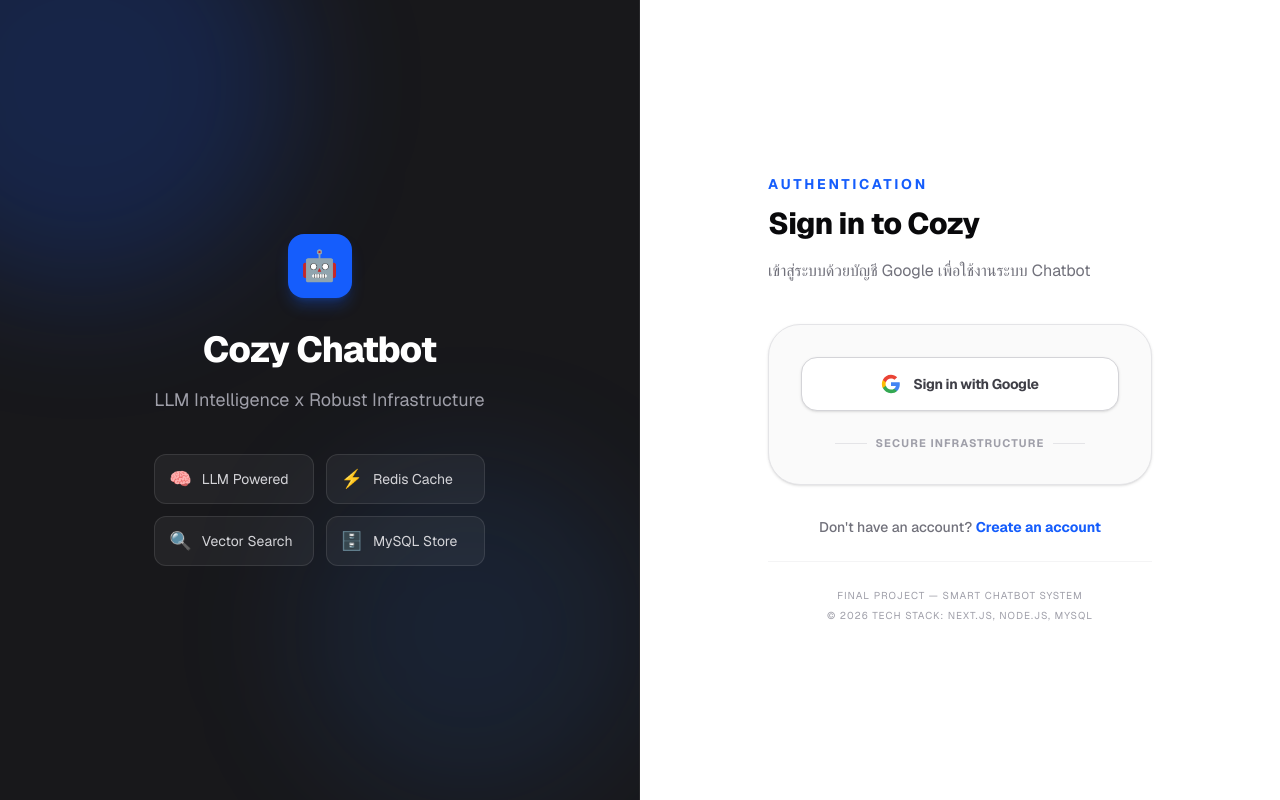
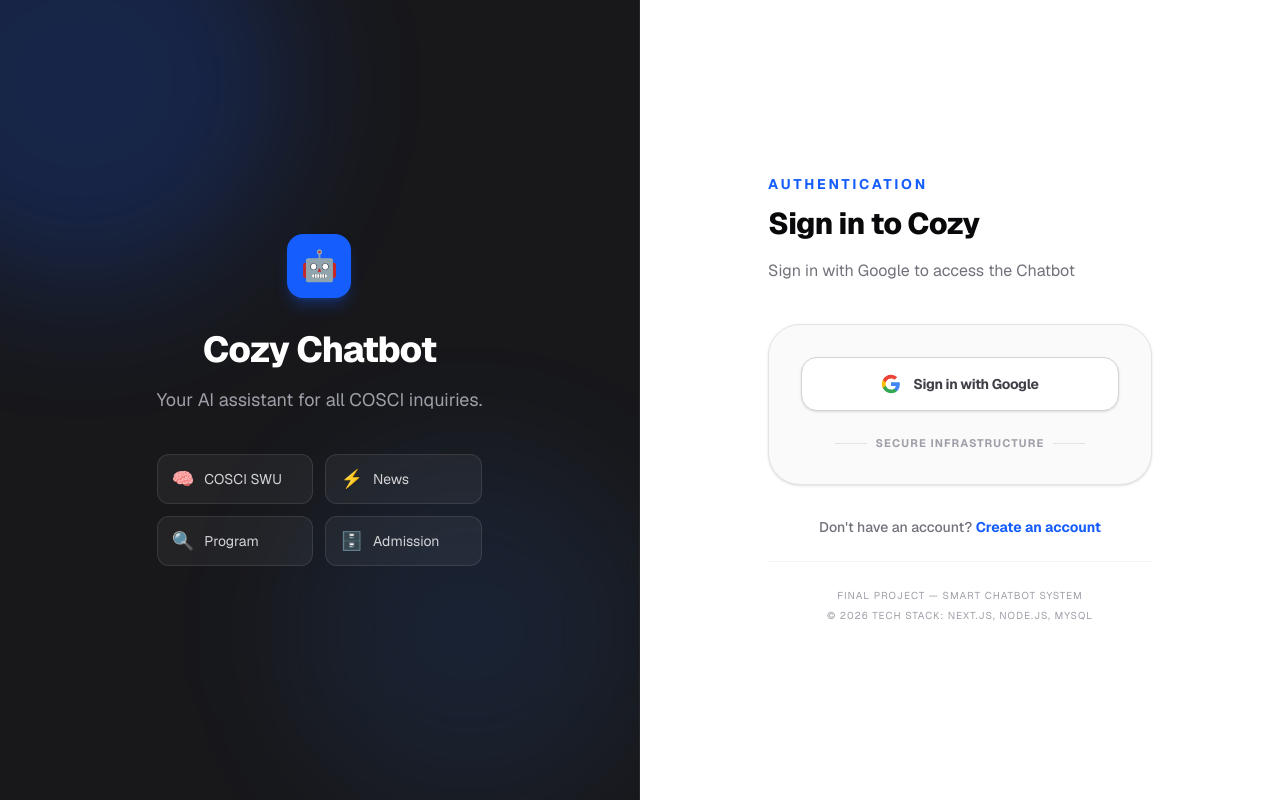
Before and after one commit to ThanyapisitLim/Network-Finalproject-frontend-Next, a Next.js app: page /login in a window 1280 px wide. Built offline with nearby package versions, Linux system fonts and the light colour scheme.

Commit message:
new version update auth login

```diff
--- a/app/(auth)/login/page.tsx
+++ b/app/(auth)/login/page.tsx
@@ -27,15 +27,15 @@
             Cozy Chatbot
           </h1>
           <p className="text-zinc-400 text-lg leading-relaxed">
-            LLM Intelligence x Robust Infrastructure
+            Your AI assistant for all COSCI inquiries.
           </p>
 
           <div className="mt-10 grid grid-cols-2 gap-3">
             {[
-              { icon: "🧠", label: "LLM Powered" },
-              { icon: "⚡", label: "Redis Cache" },
-              { icon: "🔍", label: "Vector Search" },
-              { icon: "🗄️", label: "MySQL Store" },
+              { icon: "🧠", label: "COSCI SWU" },
+              { icon: "⚡", label: "News" },
+              { icon: "🔍", label: "Program" },
+              { icon: "🗄️", label: "Admission" },
             ].map((f) => (
               <div key={f.label} className="flex items-center gap-2.5 bg-white/5 border border-white/10 rounded-xl px-3.5 py-2.5 text-sm text-zinc-300">
                 <span className="text-lg">{f.icon}</span>
@@ -61,7 +61,7 @@
               Sign in to Cozy
             </h1>
             <p className="text-zinc-500 dark:text-zinc-400 leading-relaxed">
-              เข้าสู่ระบบด้วยบัญชี Google เพื่อใช้งานระบบ Chatbot
+              Sign in with Google to access the Chatbot
             </p>
           </div>
 
```
